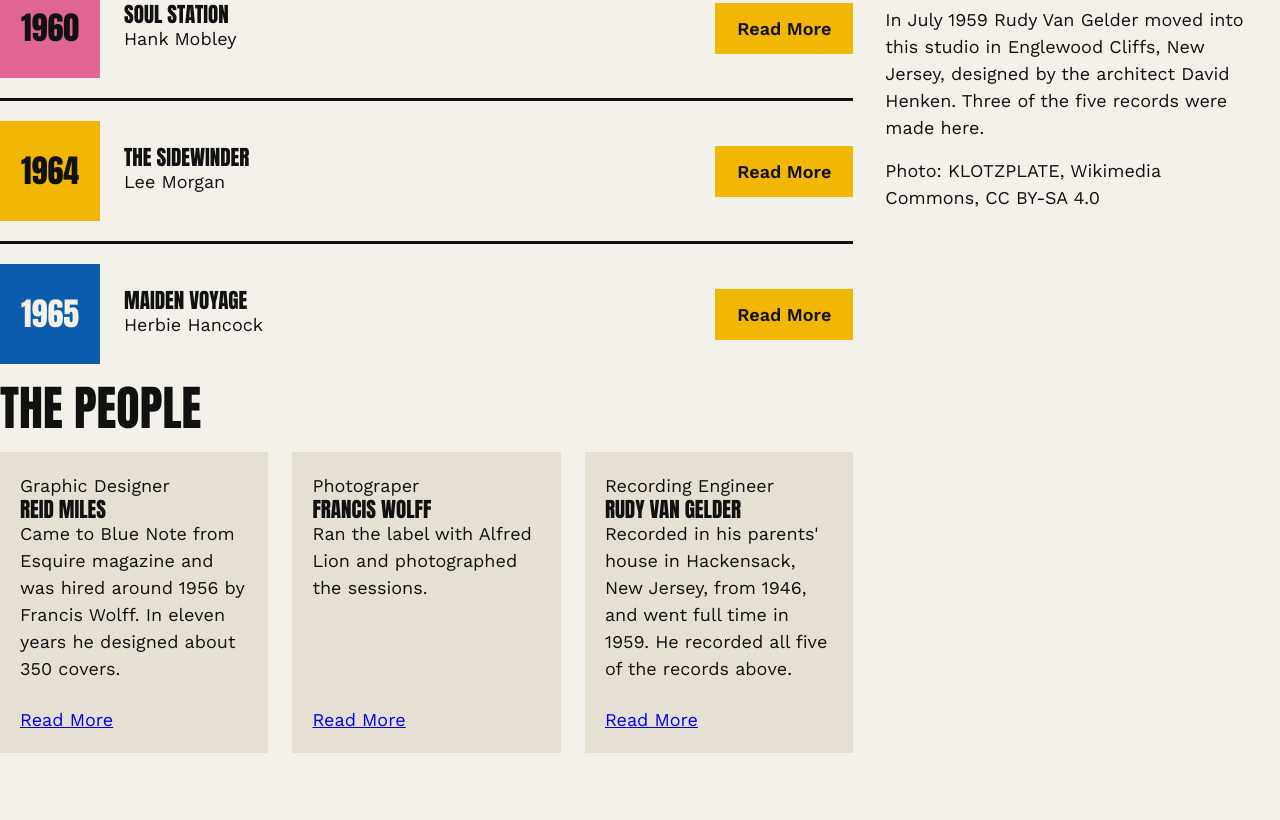
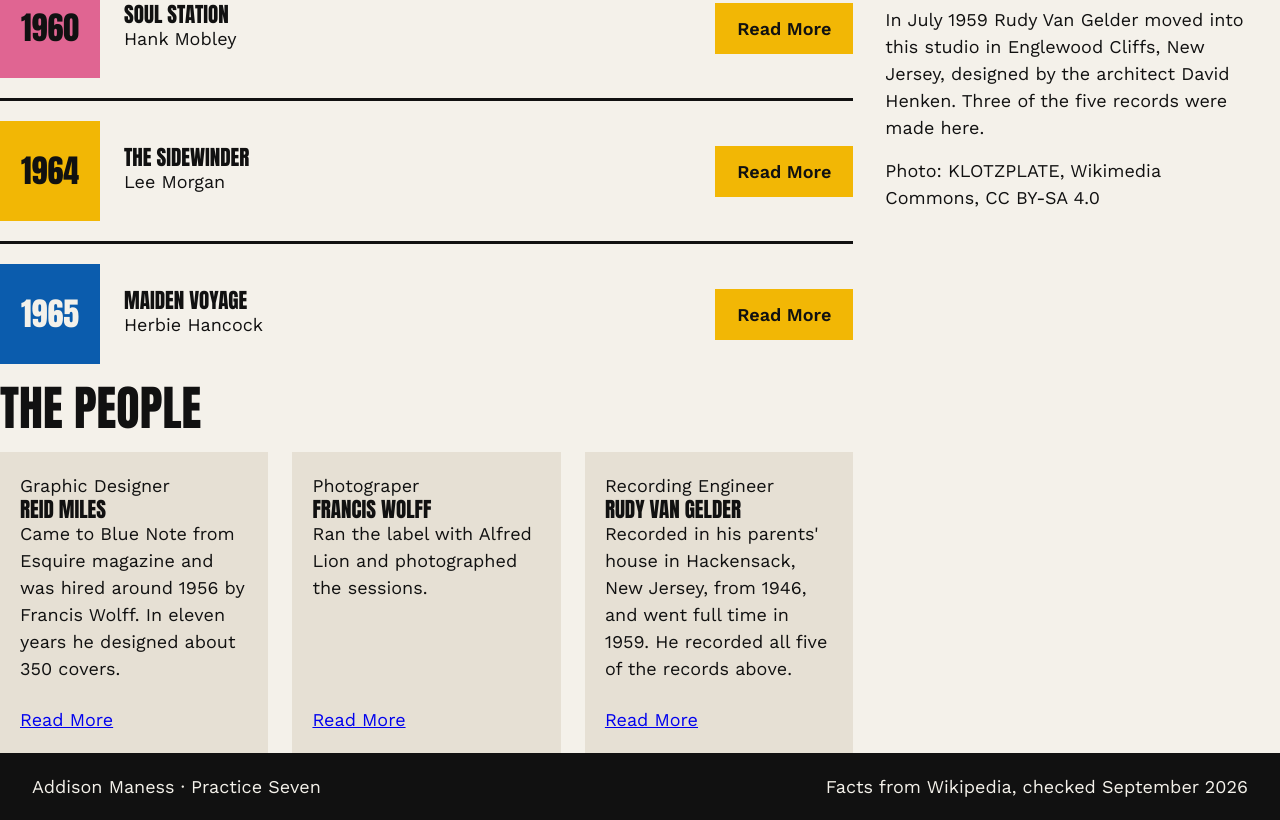
Before and after one commit to s00674990/practice-7-addisonmaness, a plain HTML site: page pages/blue-note.html in a window 1280 px wide. Shown: the part 987-1807 px from the top of the page. Before the commit the page ends 1740 px from the top, so only its background shows below. Drawn offline with nearby package versions, Linux system fonts and the light colour scheme.

Commit message:
finished page

```diff
--- a/css/styles.css
+++ b/css/styles.css
@@ -21,7 +21,7 @@ h1, h2, h3, .logo, .swatch {
     line-height: 1;
 }
 
-.site-header {
+.site-header, .site-footer {
     display: flex;
     justify-content: space-between;
     align-items: center;
--- a/pages/blue-note.html
+++ b/pages/blue-note.html
@@ -123,5 +123,9 @@
     </div>
 </section>
 
+<footer class="site-footer" id="sources">
+    <p>Addison Maness &middot; Practice Seven</p>
+    <p>Facts from Wikipedia, checked September 2026</p>
+</footer>
 </body>
 </html>
```
